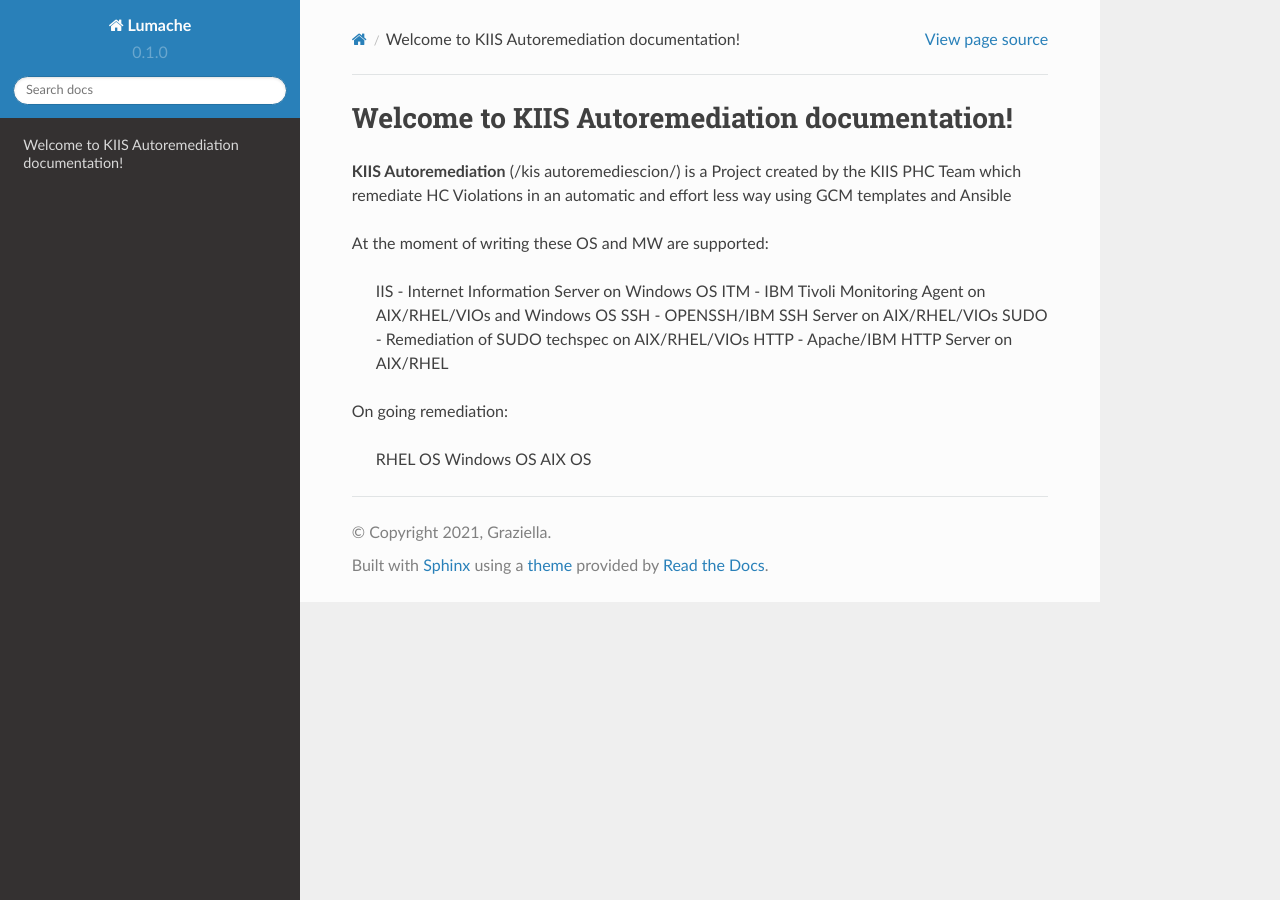
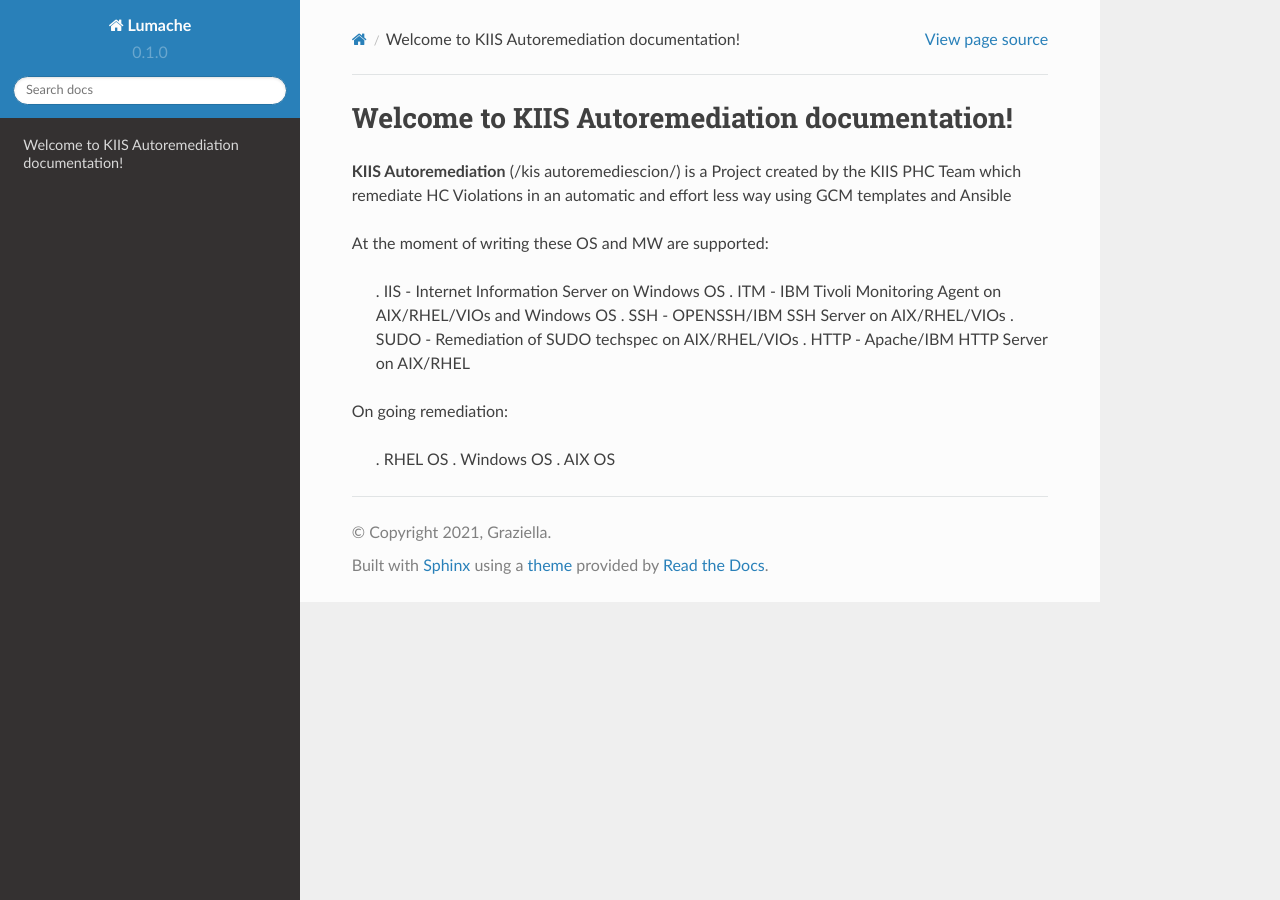
Before and after one commit to edoardo-colombo99/autoremediation-tools, a Sphinx documentation site: the page built from docs/source/index.rst, in a window 1280 px wide. Built offline with Sphinx 7.4.7 and the Read the Docs theme 2.0.0, drawn with Linux system fonts in a browser that asks for light colours.

```diff
--- a/docs/source/index.rst
+++ b/docs/source/index.rst
@@ -5,14 +5,14 @@ Welcome to KIIS Autoremediation documentation!
 
 At the moment of writing these OS and MW are supported:
 
-   IIS - Internet Information Server on Windows OS
-   ITM - IBM Tivoli Monitoring Agent on AIX/RHEL/VIOs and Windows OS
-   SSH - OPENSSH/IBM SSH Server on AIX/RHEL/VIOs
-   SUDO - Remediation of SUDO techspec on AIX/RHEL/VIOs
-   HTTP - Apache/IBM HTTP Server on AIX/RHEL
+  . IIS - Internet Information Server on Windows OS
+  . ITM - IBM Tivoli Monitoring Agent on AIX/RHEL/VIOs and Windows OS
+  . SSH - OPENSSH/IBM SSH Server on AIX/RHEL/VIOs
+  . SUDO - Remediation of SUDO techspec on AIX/RHEL/VIOs
+  . HTTP - Apache/IBM HTTP Server on AIX/RHEL
 
 On going remediation:
 
-   RHEL OS
-   Windows OS
-   AIX OS
+  . RHEL OS
+  . Windows OS
+  . AIX OS
```
